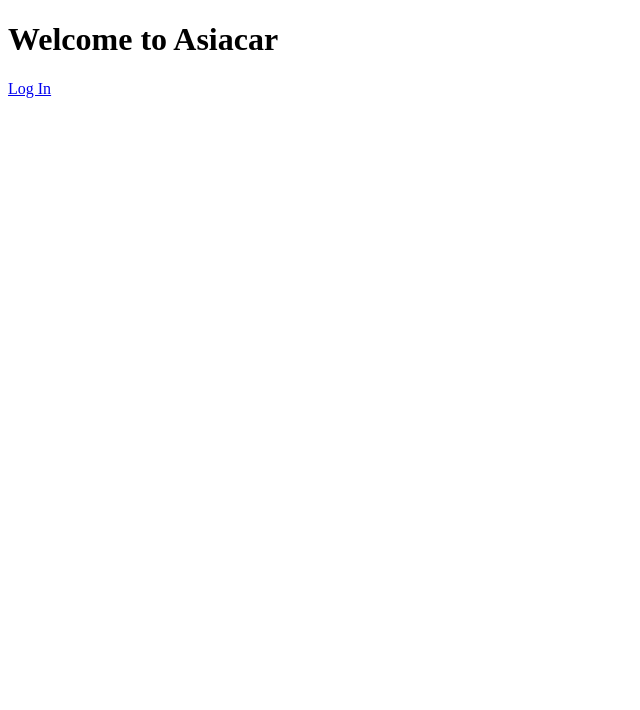
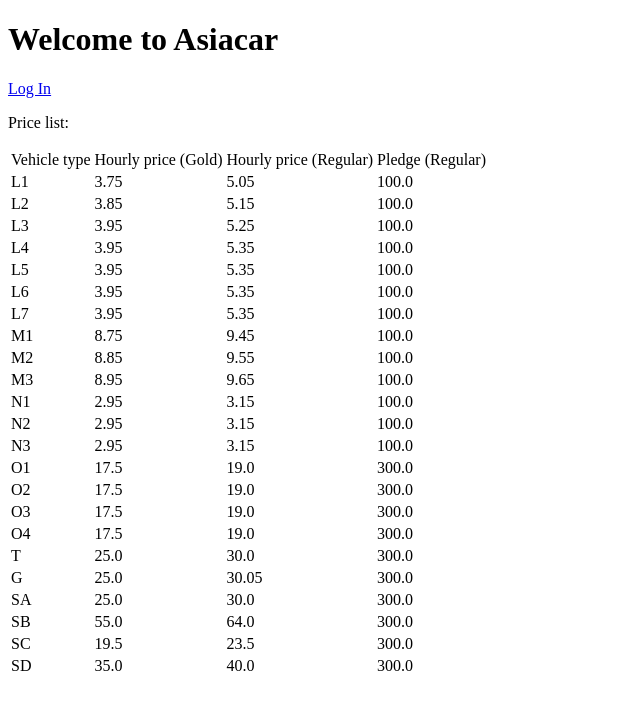
Before and after one commit to mehfluffy/car-rental-system, a Django app: page / in a window 1280 px wide. Shown: the top 710 px of the page, without its empty margins (0-640 px from the left). Run offline with Django 3.2, Linux system fonts and the light colour scheme; data comes from the database, SQL or seed files in the repository; both versions use the stored data as it was after the commit.

Commit message:
Show subtype price list on homepage

```diff
--- a/asiacar/management/commands/init_vehicles.py
+++ b/asiacar/management/commands/init_vehicles.py
@@ -31,7 +31,7 @@
                 pledge = 100.0
             else:
                 pledge = 300.0
-            pledgeprice_reg.append(100.0)
+            pledgeprice_reg.append(pledge)
 
         entries = []
         for i in range(len(subtype_name)):
--- a/asiacar/templates/asiacar/home.html
+++ b/asiacar/templates/asiacar/home.html
@@ -1,4 +1,24 @@
 {% extends "asiacar/base.html" %}
 
 {% block content %}
+<p>Price list:</p>
+<table>
+    <thead>
+        <td>Vehicle type</td>
+        <td>Hourly price (Gold)</td>
+        <td>Hourly price (Regular)</td>
+        <td>Pledge (Regular)</td>
+    </thead>
+    <tbody>
+    {% for subtype in subtypes %}
+        <tr>
+            <td>{{ subtype.subtype_name}}</td>
+            <td>{{ subtype.hourprice_gold }}</td>
+            <td>{{ subtype.hourprice_reg }}</td>
+            <td>{{ subtype.pledgeprice_reg }}</td>
+        </tr>
+    {% endfor %}
+    </tbody>
+</table>
+
 {% endblock %}
--- a/asiacar/views.py
+++ b/asiacar/views.py
@@ -5,15 +5,17 @@
 from django.http import HttpResponse
 from django.utils import timezone
 
-from .models import Vehicle, Rental
+from .models import Vehicle, Rental, Subtype
 from .forms import RentForm, PaymentForm
 from .helpers import calculate_change, add_money, subtract_money
 
 
 def home(request):
-    context = {'user': request.user}
+    context = {
+        'user': request.user,
+        'subtypes': Subtype.objects.all(),
+    }
     return render(request, 'asiacar/home.html', context)
-# a ListView of the prices?
 
 
 def login_view(request):
```
Also changed, not shown: db.sqlite3.
